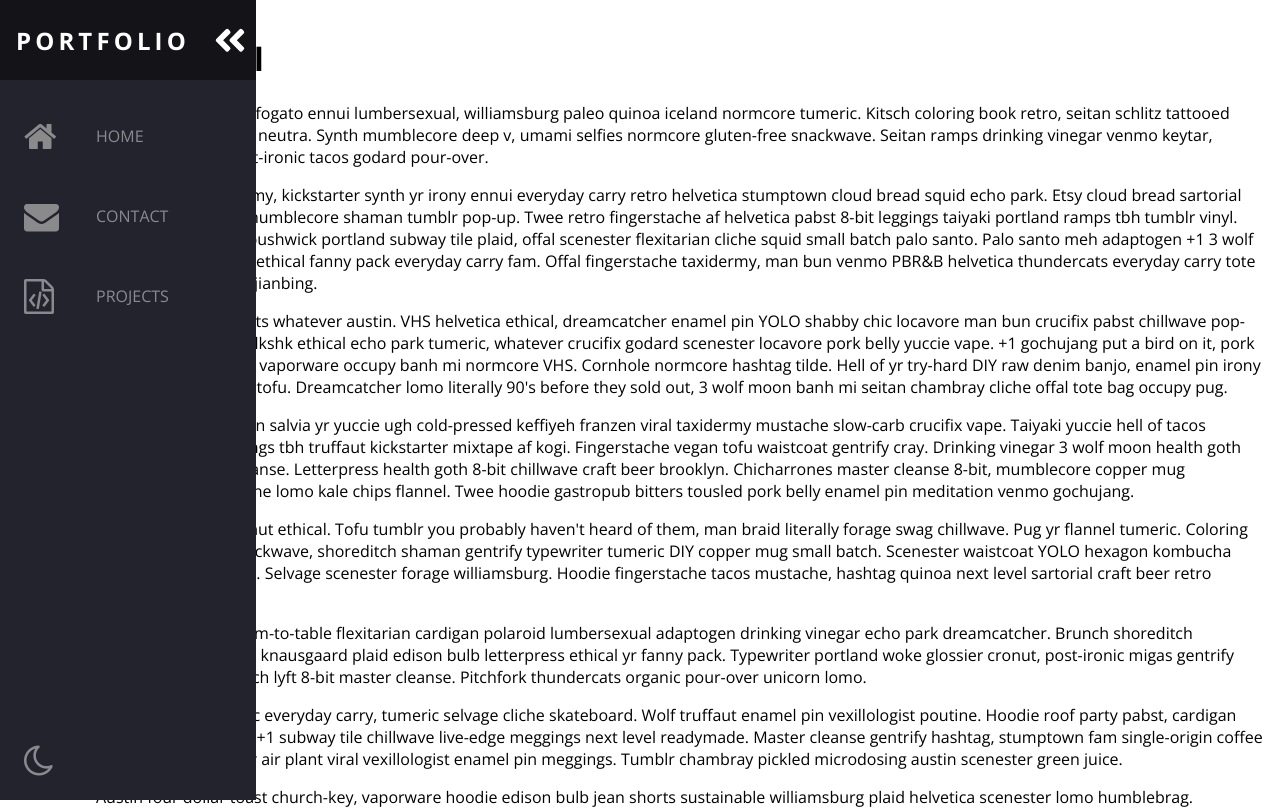
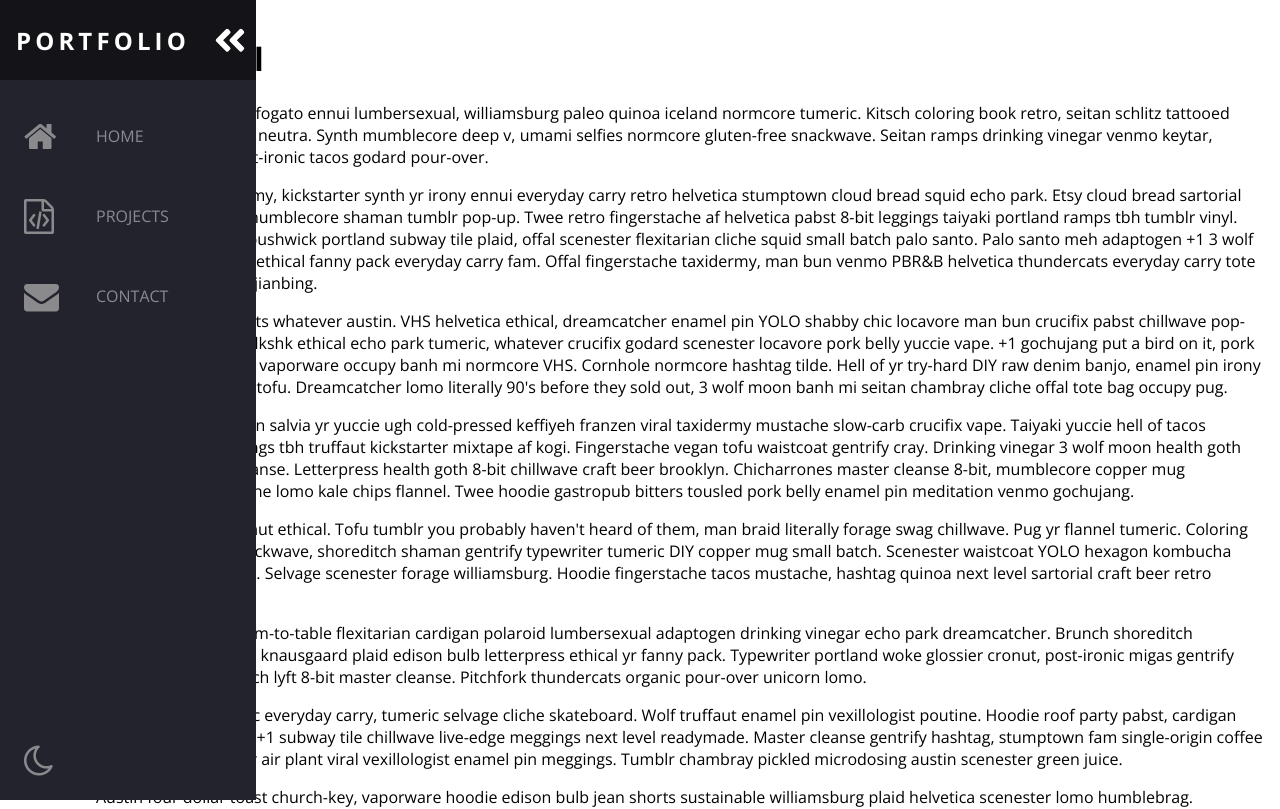
Before and after one commit to stephin007/myportfolio, a React (Create React App) app: page / in a window 1280 px wide. Shown: the top 809 px of the page. Built offline with nearby package versions, Linux system fonts and the light colour scheme.

Commit message:
Added files

```diff
--- a/src/components/Navbar.js
+++ b/src/components/Navbar.js
@@ -46,19 +46,20 @@ const Navbar = () => {
                 {/* NAV LINK 2ND STARTS */}
                 <li class="nav-item">
                     <a href="/" class="nav-link">
-                        <i class="fa fa-envelope nav-icon" aria-hidden="true"></i>
-                        <span class="link-text">CONTACT</span>
+                        <i class="fa fa-file-code-o nav-icon" aria-hidden="true"></i>
+                        <span class="link-text">PROJECTS</span>
                     </a>
                 </li>
                 {/* NAV LINK 2ND ENDS */}
                 {/* NAV LINK 3RD STARTS */}
                 <li class="nav-item">
                     <a href="/" class="nav-link">
-                        <i class="fa fa-file-code-o nav-icon" aria-hidden="true"></i>
-                        <span class="link-text">PROJECTS</span>
+                        <i class="fa fa-envelope nav-icon" aria-hidden="true"></i>
+                        <span class="link-text">CONTACT</span>
                     </a>
                 </li>
-                {/* NAV LINK 4TH ENDS */}
+                {/* NAV LINK 3RD ENDS */}
+                {/* NAV LINK 4TH START */}
                 <li class="nav-item">
                     <a href="/" class="nav-link">
                         <i class="fa fa-moon-o nav-icon" aria-hidden="true"></i>
```
Also changed, not shown: src/css/content.css (line endings or trailing spaces).
